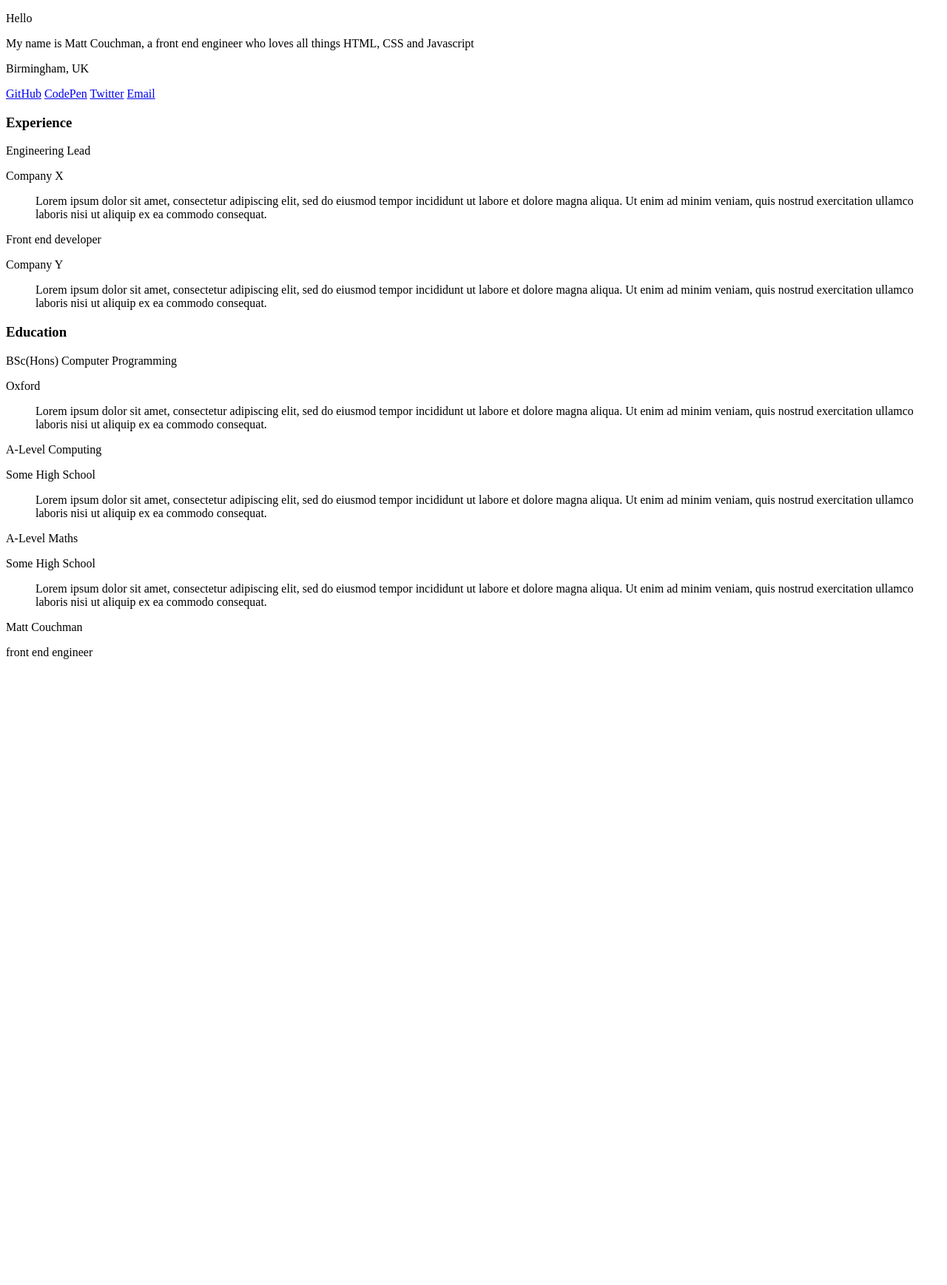
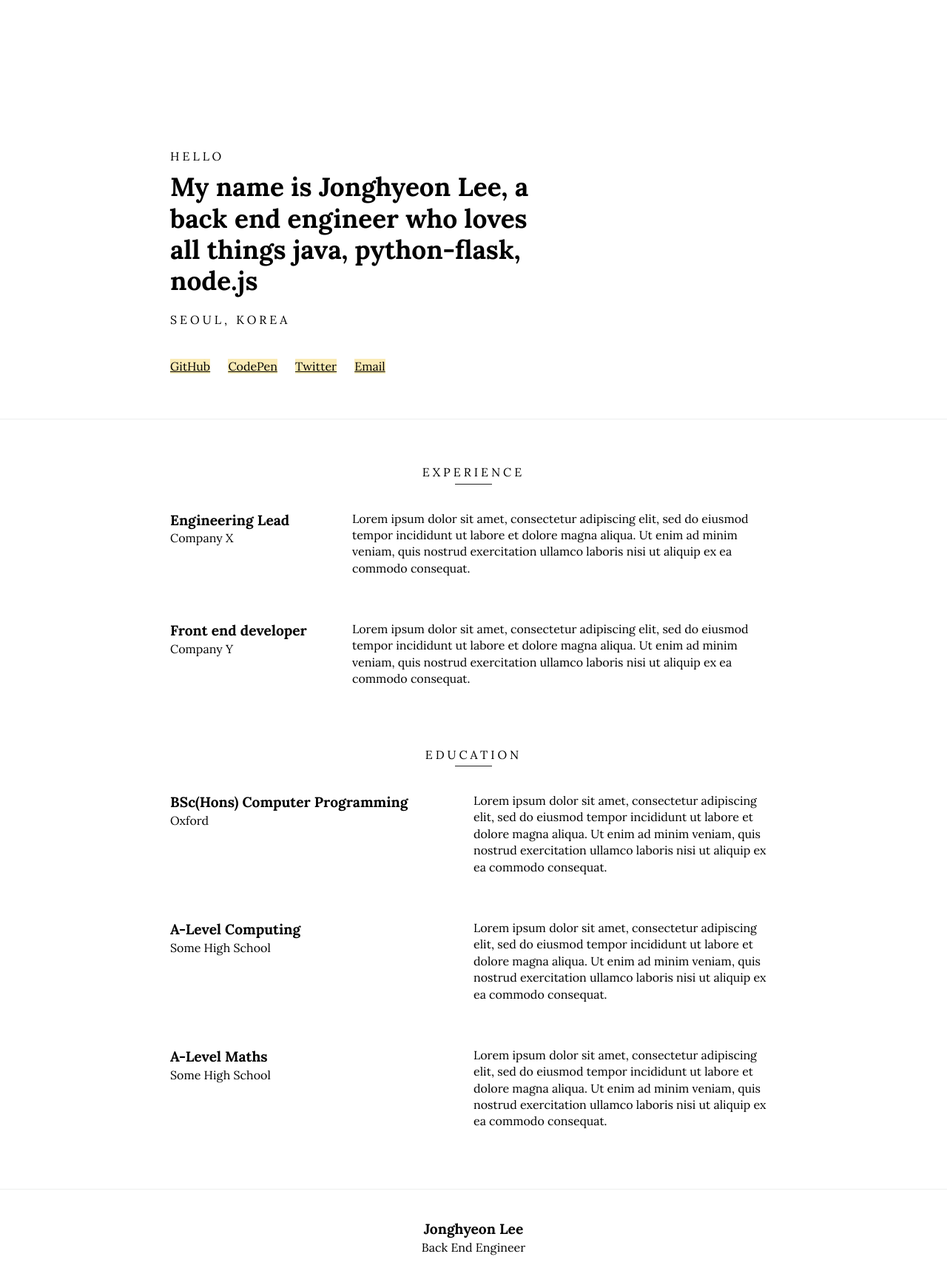
Before and after one commit to jonghyeon-lee/jonghyeon-lee.github.io, a Jekyll site: the page built from index.html, in a window 1280 px wide. Shown: the whole page at 74% size. Built offline with Jekyll 4.4.1, drawn with Linux system fonts in a browser that asks for light colours; before the commit the page ends 907 px from its top, so only the background shows below that.

Commit message:
add main.scss

```diff
--- a/_config.yml
+++ b/_config.yml
@@ -1,19 +1,19 @@
 # Jekyll Resume Theme
 
 # Site settings
-title: Jekyll Resume
-email: email@domain.com
+title: Jonghyeon-lee Resume
+email: hugethic@gmail.com
 description: Jekyll Resume is a mega simple resume theme for Jekyll.
-baseurl: "http://mattcouchman.co.uk/jekyll-resume/"
-url: "http://mattcouchman.co.uk/jekyll-resume/"
-name: Matt Couchman
-job: front end engineer
-location: Birmingham, UK
-languages: HTML, CSS and Javascript
-twitter_username: mattcouchman
-github_username:  mattcouchman
-codepen_username:  mattcouchman
-email_address: some@email.com
+#baseurl: "http://mattcouchman.co.uk/jekyll-resume/"
+baseurl: "http://jonghyeon-lee.github.io/"
+#url: "http://mattcouchman.co.uk/jekyll-resume/"
+url: "http://jonghyeon-lee.github.io/"
+name: Jonghyeon Lee
+job: back end engineer
+location: Seoul, Korea
+languages: java, python-flask, node.js
+github_username:  jonghyeon-lee
+email_address: hugethic@gmail.com
 
 # Build settings
 markdown: kramdown
--- /dev/null
+++ b/css/main.scss
@@ -0,0 +1,13 @@
+---
+# Main Sass file
+---
+
+// Import all partials from _sass
+@import
+    'reset',
+    'layout',
+    'typography',
+    'header',
+    'footer',
+    'resume'
+;
```
